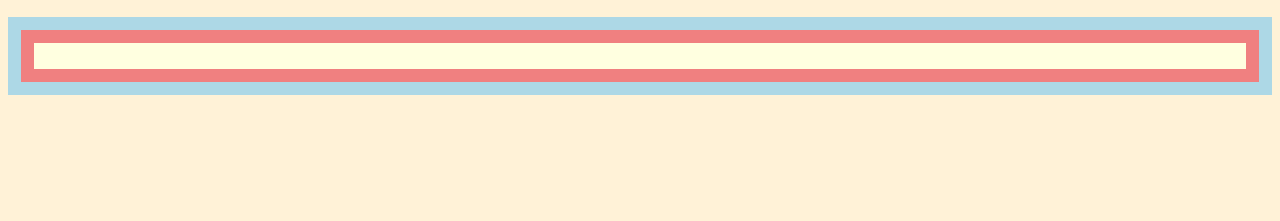
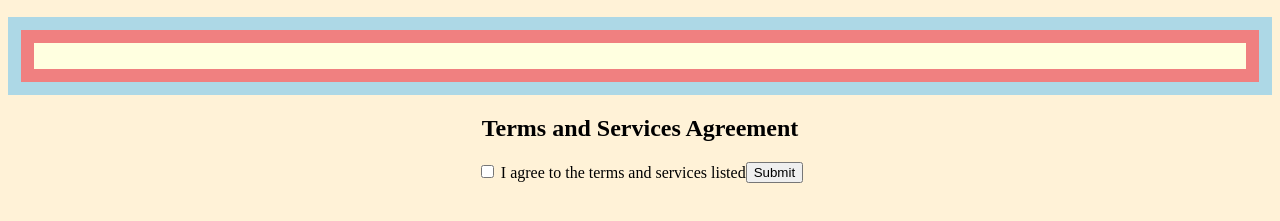
Before and after one commit to AntonioRobledo/Mousepad_Company_Feature, a plain HTML site: page index.html in a window 1280 px wide. Shown: the part 143-364 px from the top of the page. Drawn offline with Linux system fonts and the light colour scheme.

Commit message:
added terms and conditions

```diff
--- a/assets/css/style.css
+++ b/assets/css/style.css
@@ -49,21 +49,12 @@ button {
     box-sizing: border-box; /* Include padding in the total width/height */
 }
 
-/* h2 {
-    display: flex;
-    justify-content: center;
-
-}
-
-label {
+h2,
+form {
     display: flex;
     justify-content: center;
 }
 
-#submitButton {
-    display: flex;
-    justify-content: center;
-} */
 
 
 
--- a/index.html
+++ b/index.html
@@ -28,7 +28,7 @@
         </div>
     </div>
 
-<!--     <h2> Terms and Services Agreement </h2>
+    <h2> Terms and Services Agreement </h2>
 
     <form>
         <label>
@@ -39,7 +39,7 @@
         <br>
 
         <button type="button" id="submitButton" onclick="validateAgreement()">Submit</button>
-    </form> -->
+    </form>
 
     <script src="./assets/js/script.js"></script>
 </body>
```
Also changed, not shown: 1 other file.
